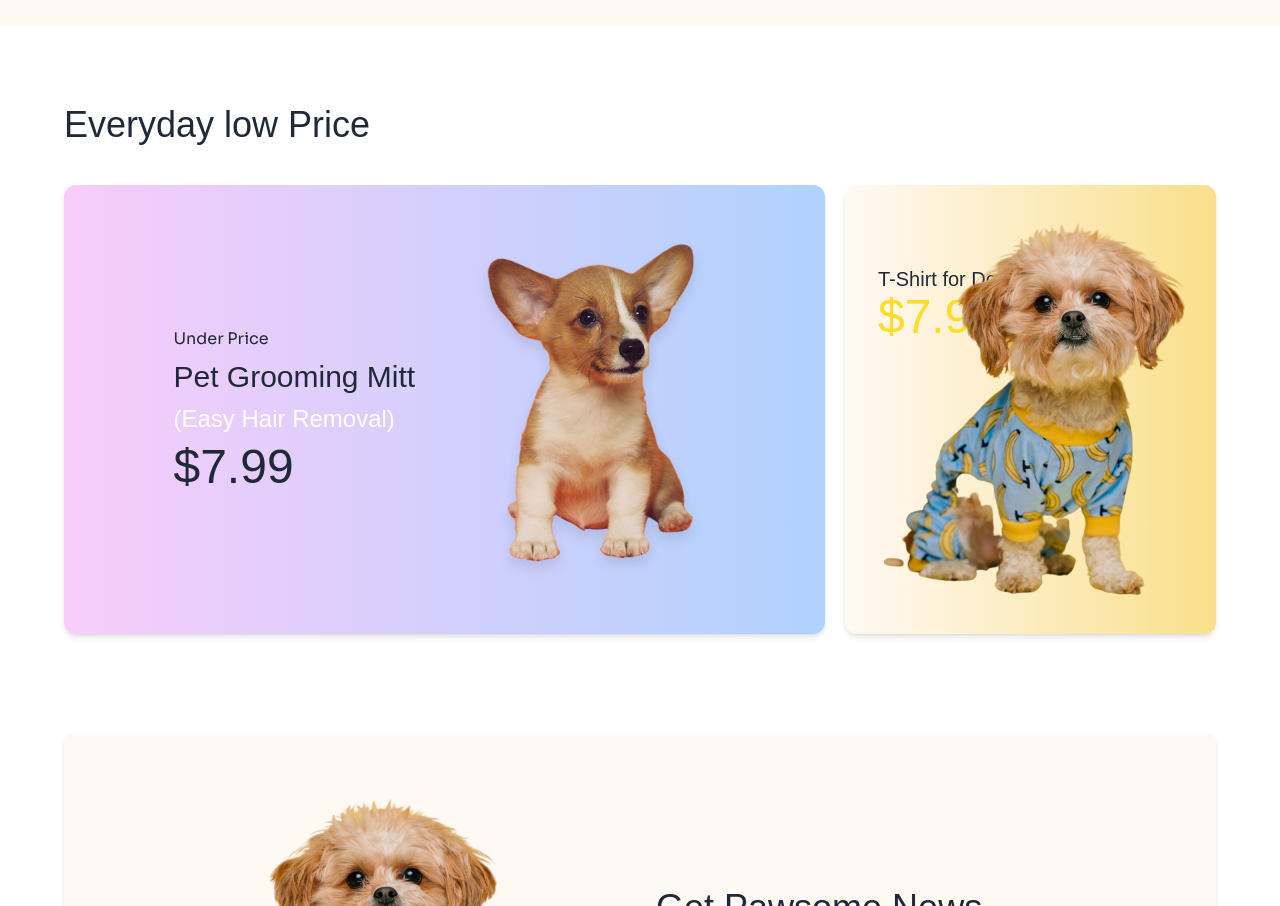
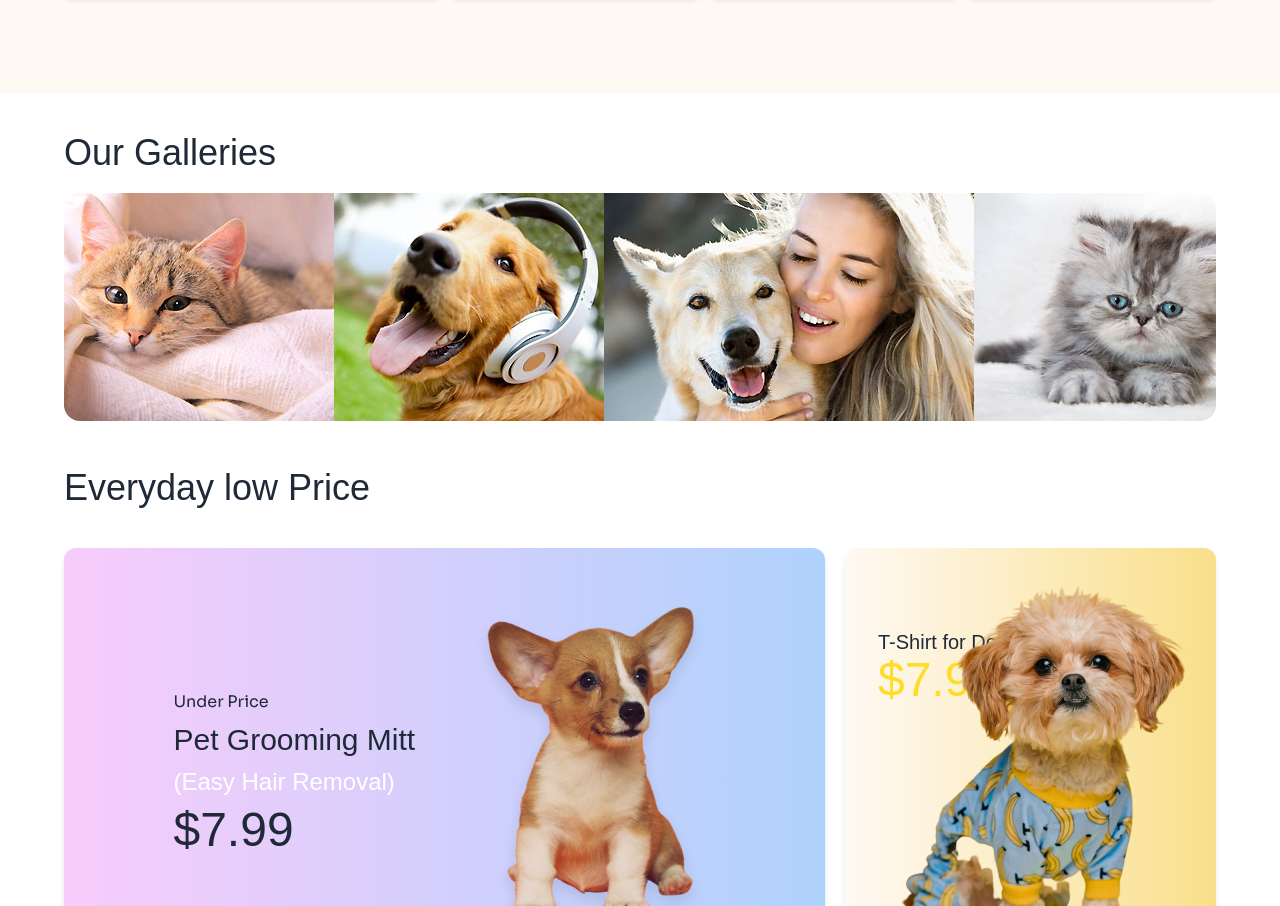
Before and after one commit to piyal007/assignment3, a plain HTML site: page index.html in a window 1280 px wide. Shown: the part 1760-2666 px from the top of the page. Drawn offline with nearby package versions, Linux system fonts and the light colour scheme; a web font is replaced by a local one.

Commit message:
done with responsiveness

```diff
--- a/index.html
+++ b/index.html
@@ -70,7 +70,17 @@
             </div>
             <div class="nav-btn hidden lg:flex gap-5 items-center">
                 <div class="icons flex gap-5 items-center">
-                  <i class="fa-regular fa-bell text-2xl cursor-pointer"></i>
+
+                  <div class="relative">
+                    <!-- FontAwesome Bell Icon -->
+                    <i class="fas fa-bell text-xl text-gray-700"></i>
+                    <!-- Notification Effect -->
+                    <span class="absolute -top-1 -right-1 flex size-3">
+                      <span class="absolute inline-flex h-full w-full animate-ping rounded-full bg-red-500 opacity-75"></span>
+                      <span class="relative inline-flex size-3 rounded-full bg-accent"></span>
+                    </span>
+                  </div>
+
                   <i class="fa-solid fa-magnifying-glass text-xl cursor-pointer"></i>
                 </div>
                 <button class="px-5 py-2 rounded-md border-solid border-2 border-accent hover:bg-accent">Login</button>
@@ -93,8 +103,11 @@
         <div class="header-img pt-36 lg:pt-0">
           <img src="assets/cat-big.png" alt="">
         </div>
+        <i class="fa-solid fa-arrow-down text-center text-5xl mt-5 animate-bounce text-accent"></i>
     </div>
+
     </header>
+
 
     <!-- Category Section -->
     <section class="category-section my-10">
@@ -361,6 +374,39 @@
 
      </div>
 
+     <!-- Gallery Section -->
+      <section class="gallery">
+        <div class="container w-[90%]">
+          <h2 class="font-adlam text-4xl mb-5">Our Galleries</h2>
+          <div class="carousel carousel-center rounded-box">
+            <div class="carousel-item">
+              <img src="assets/g1.jpg" alt="">
+            </div>
+            <div class="carousel-item">
+              <img
+                src="assets/g2.jpg"
+                alt="" />
+            </div>
+            <div class="carousel-item">
+              <img
+                src="assets/g3.jpg"
+                alt="" />
+            </div>
+            <div class="carousel-item">
+              <img
+                src="assets/g4.jpg"
+                alt="" />
+            </div>
+            <div class="carousel-item">
+              <img src="assets/g5.jpg" alt="" />
+            </div>
+            <div class="carousel-item">
+              <img src="assets/g6.jpg" alt="" />
+            </div>
+          </div>
+        </div>
+      </section>
+
     <!-- Low Price Section -->
      <section class="lowPrice-section py-10 mb-80">
       <div class="container w-[90%]">
```
Also changed, not shown: assets/g1.jpg (added), assets/g2.jpg (added), assets/g3.jpg (added), assets/g4.jpg (added), assets/g5.jpg (added), assets/g6.jpg (added), assets/g7.jpg (added).
